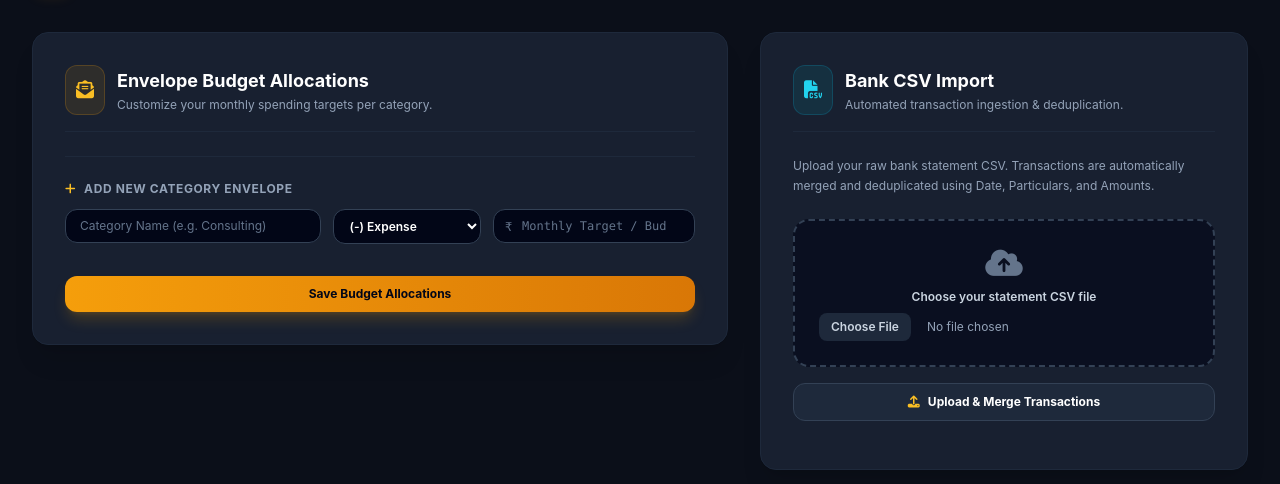
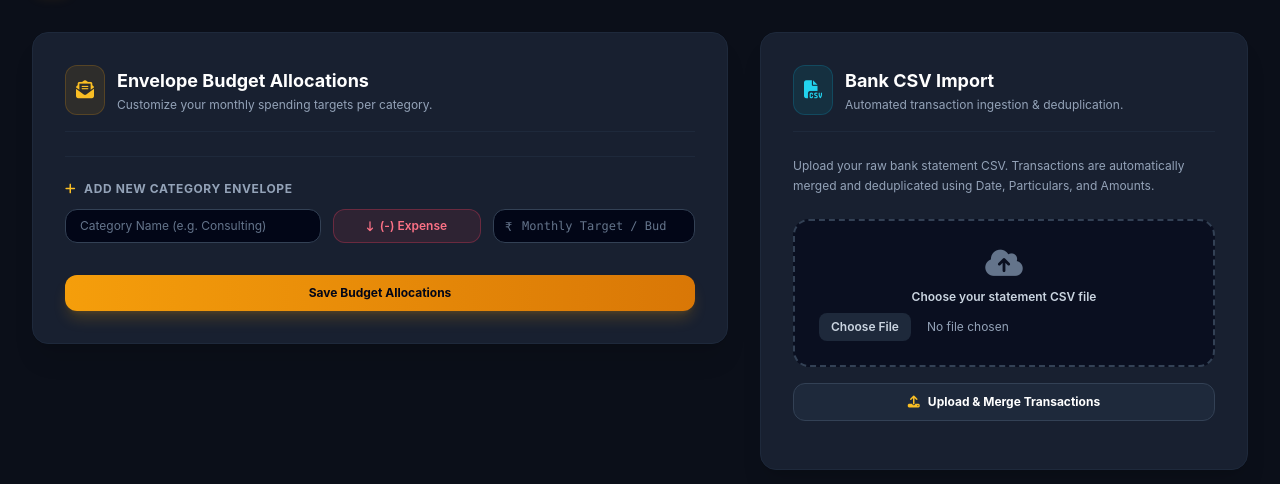
Before and after one commit to pannet1/fastapi-apps, a FastAPI app: template apps/personal-finance/src/templates/settings.html in a window 1280 px wide. Shown: the part 65-549 px from the top of the page. Run offline with FastAPI, Linux system fonts and the light colour scheme; the template is opened without the code that fills it, so the values that code supplies are empty; parts of the project's set-up code (start-up, migrations or seed data) failed here and were passed over; some libraries are stand-ins or nearby versions.

Commit message:
feat(personal-finance): replace dropdown with interactive toggle button defaulting to Expense

```diff
--- a/apps/personal-finance/src/templates/settings.html
+++ b/apps/personal-finance/src/templates/settings.html
@@ -24,11 +24,14 @@
                     <div class="flex items-center gap-3 bg-slate-900/80 p-2.5 rounded-xl border border-slate-800 focus-within:border-amber-500 transition">
                         <span class="w-2/5 text-xs font-semibold text-slate-200 px-2 truncate">{{ name }}</span>
                         <div class="w-1/4">
-                            <select name="is_income_{{ name }}"
-                                    class="w-full bg-slate-950 border border-slate-700 rounded-lg px-2 py-1.5 text-[11px] font-semibold text-white focus:outline-none focus:border-amber-500">
-                                <option value="0" {% if meta.is_income == 0 %}selected{% endif %}>(-) Expense</option>
-                                <option value="1" {% if meta.is_income == 1 %}selected{% endif %}>(+) Income</option>
-                            </select>
+                            <input type="hidden" name="is_income_{{ name }}" id="is_inc_{{ loop.index }}" value="{{ meta.is_income }}">
+                            <button type="button"
+                                    onclick="toggleCategoryType(this, 'is_inc_{{ loop.index }}')"
+                                    class="w-full py-1.5 px-2 rounded-lg text-[11px] font-semibold transition border flex items-center justify-center gap-1 cursor-pointer {% if meta.is_income == 1 %}border-emerald-500/30 bg-emerald-500/10 text-emerald-400 hover:bg-emerald-500/20{% else %}border-rose-500/30 bg-rose-500/10 text-rose-400 hover:bg-rose-500/20{% endif %}"
+                                    title="Click to toggle between Expense and Income">
+                                <i class="fa-solid {% if meta.is_income == 1 %}fa-arrow-up-long{% else %}fa-arrow-down-long{% endif %} text-[9px]"></i>
+                                <span>{% if meta.is_income == 1 %}(+) Income{% else %}(-) Expense{% endif %}</span>
+                            </button>
                         </div>
                         <div class="relative w-1/3">
                             <span class="absolute left-3 top-2 text-xs text-slate-500 font-mono">₹</span>
@@ -54,11 +57,15 @@
                                    class="w-full bg-slate-950 border border-slate-700 rounded-xl px-3.5 py-2 text-xs text-white placeholder-slate-500 focus:outline-none focus:border-amber-500">
                         </div>
                         <div class="sm:col-span-3">
-                            <select name="new_is_income"
-                                    class="w-full bg-slate-950 border border-slate-700 rounded-xl px-3 py-2 text-xs font-semibold text-white focus:outline-none focus:border-amber-500">
-                                <option value="0">(-) Expense</option>
-                                <option value="1">(+) Income</option>
-                            </select>
+                            <input type="hidden" name="new_is_income" id="new_is_income_input" value="0">
+                            <button type="button"
+                                    id="new_is_income_btn"
+                                    onclick="toggleNewCategoryType()"
+                                    class="w-full py-2 px-3 rounded-xl text-xs font-semibold transition border border-rose-500/30 bg-rose-500/10 text-rose-400 hover:bg-rose-500/20 flex items-center justify-center gap-1.5 cursor-pointer"
+                                    title="Click to toggle between Expense (-) and Income (+)">
+                                <i class="fa-solid fa-arrow-down-long text-[10px]"></i>
+                                <span>(-) Expense</span>
+                            </button>
                         </div>
                         <div class="sm:col-span-4 relative">
                             <span class="absolute left-3 top-2.5 text-xs text-slate-500 font-mono">₹</span>
@@ -204,4 +211,33 @@
     <p class="text-xs text-slate-500">No rules yet.</p>
     {% endif %}
 </div>
+
+<script>
+function toggleNewCategoryType() {
+    const input = document.getElementById('new_is_income_input');
+    const btn = document.getElementById('new_is_income_btn');
+    if (input.value === '1') {
+        input.value = '0';
+        btn.className = 'w-full py-2 px-3 rounded-xl text-xs font-semibold transition border border-rose-500/30 bg-rose-500/10 text-rose-400 hover:bg-rose-500/20 flex items-center justify-center gap-1.5 cursor-pointer';
+        btn.innerHTML = '<i class="fa-solid fa-arrow-down-long text-[10px]"></i> <span>(-) Expense</span>';
+    } else {
+        input.value = '1';
+        btn.className = 'w-full py-2 px-3 rounded-xl text-xs font-semibold transition border border-emerald-500/30 bg-emerald-500/10 text-emerald-400 hover:bg-emerald-500/20 flex items-center justify-center gap-1.5 cursor-pointer';
+        btn.innerHTML = '<i class="fa-solid fa-arrow-up-long text-[10px]"></i> <span>(+) Income</span>';
+    }
+}
+
+function toggleCategoryType(btn, inputId) {
+    const input = document.getElementById(inputId);
+    if (input.value === '1') {
+        input.value = '0';
+        btn.className = 'w-full py-1.5 px-2 rounded-lg text-[11px] font-semibold transition border flex items-center justify-center gap-1 cursor-pointer border-rose-500/30 bg-rose-500/10 text-rose-400 hover:bg-rose-500/20';
+        btn.innerHTML = '<i class="fa-solid fa-arrow-down-long text-[9px]"></i> <span>(-) Expense</span>';
+    } else {
+        input.value = '1';
+        btn.className = 'w-full py-1.5 px-2 rounded-lg text-[11px] font-semibold transition border flex items-center justify-center gap-1 cursor-pointer border-emerald-500/30 bg-emerald-500/10 text-emerald-400 hover:bg-emerald-500/20';
+        btn.innerHTML = '<i class="fa-solid fa-arrow-up-long text-[9px]"></i> <span>(+) Income</span>';
+    }
+}
+</script>
 {% endblock %}
```
